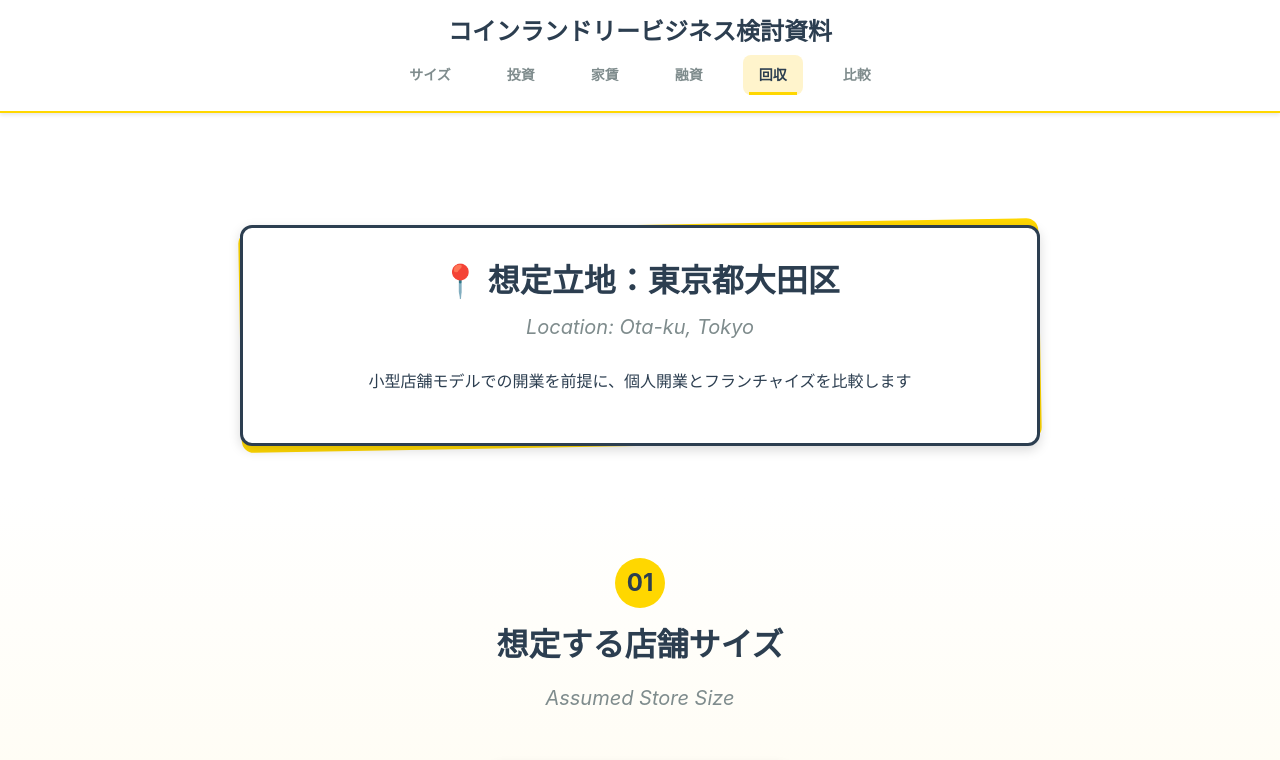
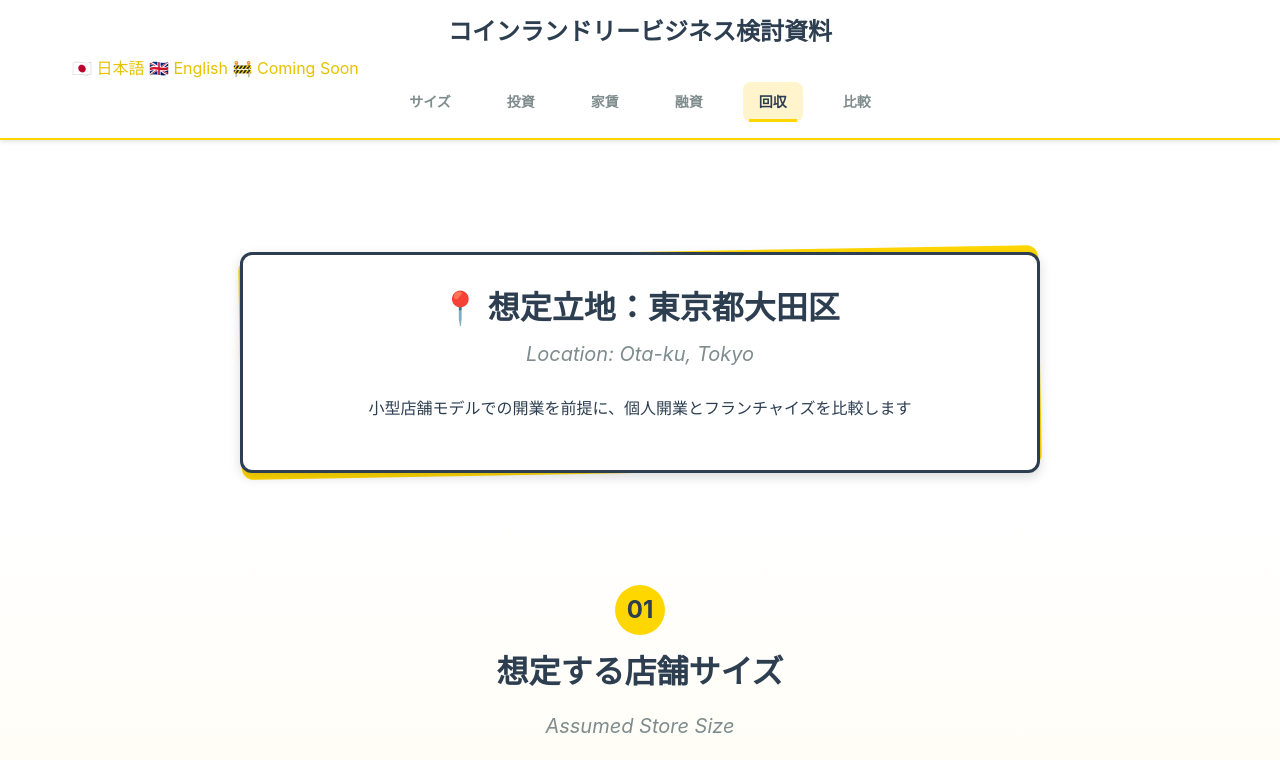
Before and after one commit to 28yu/coin-second, a plain HTML site: page index.html in a window 1280 px wide. Shown: the top 760 px of the page. Drawn offline with Linux system fonts and the light colour scheme.

Commit message:
Update index.html

```diff
--- a/index.html
+++ b/index.html
@@ -18,8 +18,27 @@
 
     <!-- ヘッダーナビゲーション -->
 <header class="site-header">
-        <div class="container">
+    <div class="container header-container">
         <h1 class="site-title">コインランドリービジネス検討資料</h1>
+
+        <!-- 言語切り替えボタン(NEW) -->
+        <div class="language-switcher">
+            <a href="index.html" class="lang-btn active" data-lang="ja" aria-label="日本語版を表示中">
+                <span class="flag">🇯🇵</span>
+                <span class="lang-text">日本語</span>
+            </a>
+            <a href="#" class="lang-btn disabled" data-lang="en"
+               title="English version coming soon"
+               aria-label="英語版は準備中です">
+                <span class="flag">🇬🇧</span>
+                <span class="lang-text">English</span>
+                <span class="badge">
+                    <span class="badge-icon">🚧</span>
+                    <span class="badge-text">Coming Soon</span>
+                </span>
+            </a>
+        </div>
+
         <nav class="progress-nav" id="progressNav">
             <a href="#size" data-section="size">サイズ</a>
             <a href="#investment" data-section="investment">投資</a>
```
Lines whose indentation alone changed are shown as unchanged.
